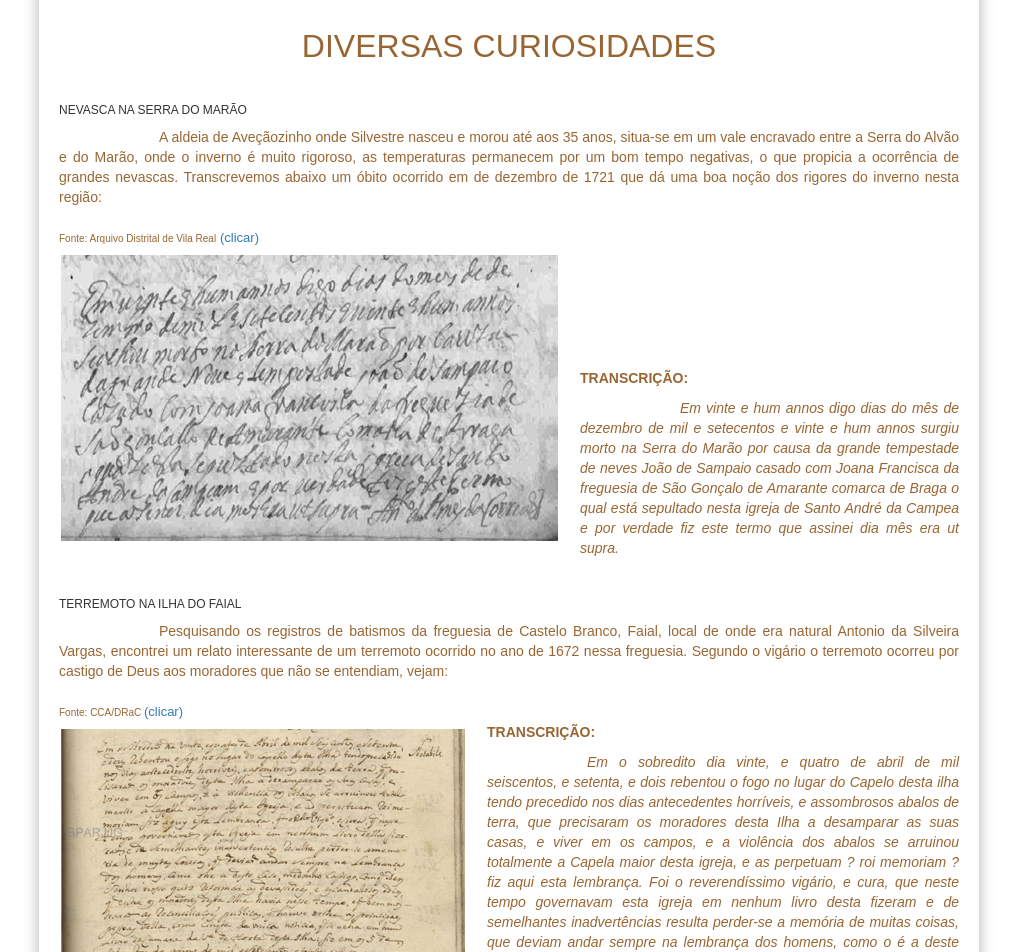
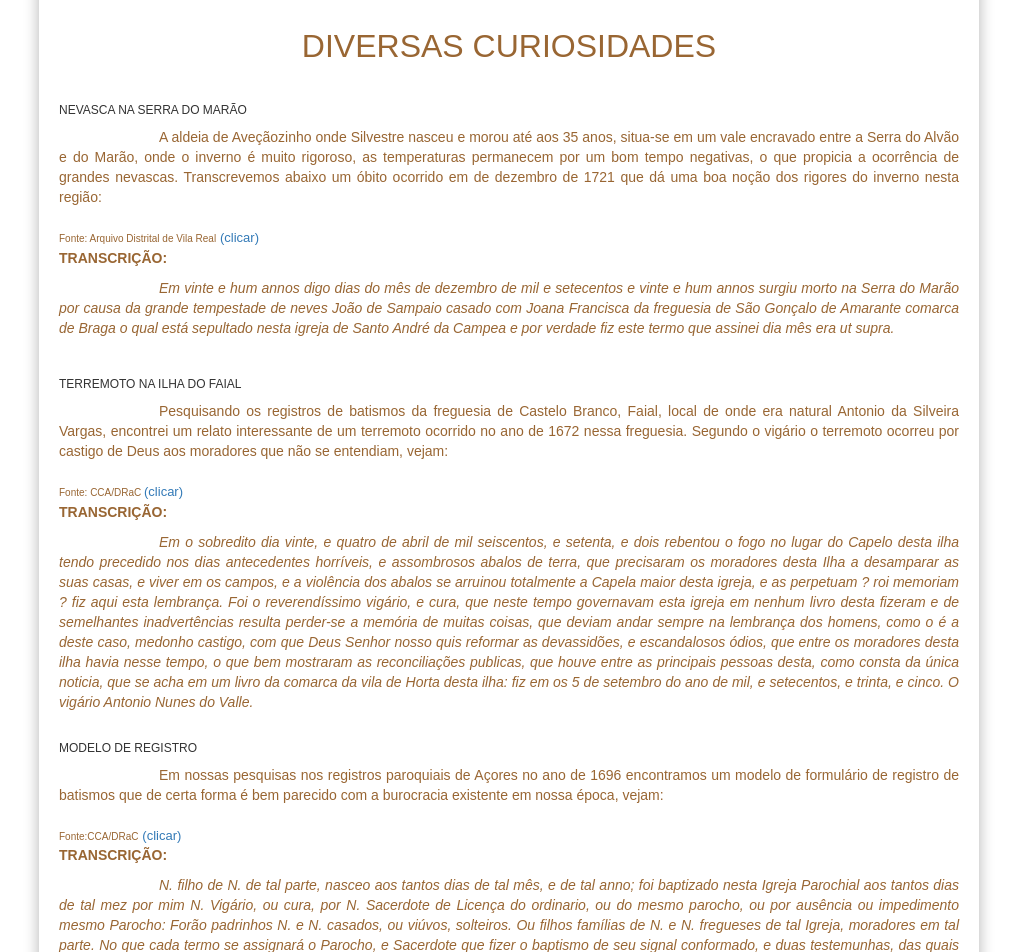
Before and after one commit to claudiovargas1955/claudiovargas1955.github.io, a Jekyll site: the page built from _pages/diversas.html, in a window 1280 px wide. Shown: the part 330-1282 px from the top of the page, without its empty margins (131-1148 px from the left). Built offline with Jekyll 4.4.1, drawn with Linux system fonts in a browser that asks for light colours; some web fonts are replaced.

Commit message:
Update diversas.html

```diff
--- a/_pages/diversas.html
+++ b/_pages/diversas.html
@@ -15,13 +15,12 @@ title:  "DIVERSAS CURIOSIDADES"
    rigores do inverno nesta região:<br/><br/>
    <font size="1px";>Fonte: Arquivo Distrital de Vila Real</font>
    <a href="http://www.advrl.org.pt/documentacao/digi/iViewer2.php?w=PT-ADVRL-PRQ-PVRL06-003-025&imgfile=galleries/PT-ADVRL-PRQ-PVRL06-003-025/PRTC0808D_PT-ADVRL-PRQ-PVRL06-003-025_M_00009.jpg" target="_blank";><font size="2px";>(clicar)</a></font><br/>
-   <img style="float:left; padding-right:20px; padding-top:5px"; src="/images/nevasca.png" align="left";> <br/><br/><br/><br/><br/><br/>
+
    <b>TRANSCRIÇÃO:</b>
    <p style="text-indent:100px";/><i>Em vinte e hum annos digo dias do mês de dezembro de mil e setecentos e vinte e hum annos surgiu morto
    na Serra do Marão por causa da grande tempestade de neves João de Sampaio casado com Joana Francisca da freguesia de São Gonçalo de
    Amarante comarca de Braga o qual está sepultado nesta  igreja de Santo André da Campea e por verdade fiz este termo que assinei dia mês era ut supra.</i>
-</div>
-<br/>
+</div><br/>
 
 <div class="terremoto">
 <h6>TERREMOTO NA ILHA DO FAIAL</h6>
@@ -30,7 +29,7 @@ Antonio da Silveira Vargas, encontrei um relato interessante de um terremoto oco
 vigário o terremoto ocorreu por castigo de Deus aos moradores que não se entendiam, vejam:<br/><br/>
 <font size="1px";>Fonte: CCA/DRaC </font>
 <a href="http://culturacores.azores.gov.pt/biblioteca_digital/FAL-HT-CASTELOBRANCO-B-1624-1706/FAL-HT-CASTELOBRANCO-B-1624-1706_item1/P94.html" target="_blank";><font size="2px";>(clicar)</a></font><br/>
-<img style="float:left; padding-right:20px; padding-bottom:1px; padding-top:5px"; src="/images/terremoto.png";>
+
 <b>TRANSCRIÇÃO:</b>
 <p style="text-indent:100px";/><i>Em o sobredito dia vinte, e quatro de abril de mil seiscentos, e setenta, e dois rebentou o fogo no
 lugar do Capelo desta ilha tendo precedido nos dias antecedentes horríveis, e assombrosos abalos de terra, que precisaram os moradores
@@ -50,7 +49,6 @@ de registro de batismos que de certa forma é bem parecido com a burocracia exis
 <font size="1px";>Fonte:CCA/DRaC</font>
 <a href="http://culturacores.azores.gov.pt/biblioteca_digital/FAL-HT-CASTELOBRANCO-B-1624-1706/FAL-HT-CASTELOBRANCO-B-1624-1706_item1/P149.html" target="_blank";><font size="2px">(clicar)
 </a></font><br/>
-<img style="float:left; padding-right:20px; padding-bottom:1px; padding-top:5px"; src="/images/APELIDO25.png" width="450px";/>
 <b>TRANSCRIÇÃO:</b>
 <p style="text-indent:100px";/><i>N. filho de N. de tal parte, nasceo aos tantos dias de tal mês, e de tal anno; foi baptizado nesta
 Igreja Parochial aos tantos dias de tal mez por mim N. Vigário, ou cura, por N. Sacerdote de Licença do ordinario, ou do mesmo parocho,
```
